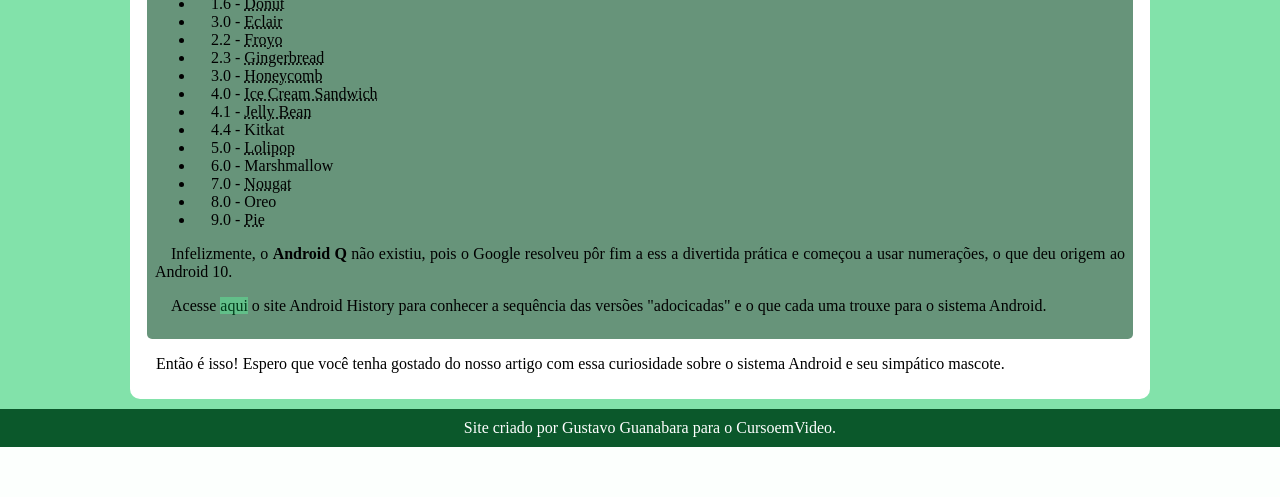
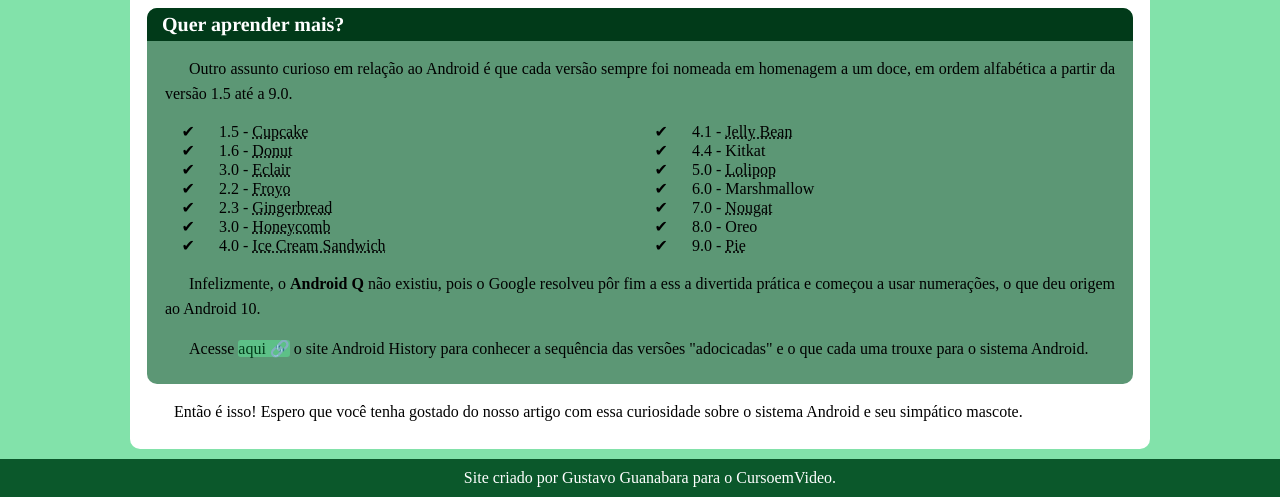
Before and after one commit to Co4g/curso-de-HTML5-E-CSS, a PHP site: page / in a window 1280 px wide. Shown: the part 2556-3053 px from the top of the page. Before the commit the page ends 3003 px from the top, so only its background shows below. Run offline with PHP 8.4, Linux system fonts and the light colour scheme.

Commit message:
desafio 10 finalizado

```diff
--- a/html e css/desafio10/index.html
+++ b/html e css/desafio10/index.html
@@ -11,6 +11,7 @@
     <header>
         <h1>Curiosidades da Tecnologia</h1>
         <p>Tudo aquilo que você sempre quis saber sobre o mundo Tech em um único lugar!</p>
+        <br>
         <nav>
             <a href="#">Home</a>
             <a href="#">Notícias</a>
@@ -46,7 +47,7 @@
         </p>
         <iframe width=100% height="400" src="https://www.youtube.com/embed/l2UDgpLz20M?si=dg_acEW5P9x1c2Q0" title="YouTube video player" frameborder="0" allow="accelerometer; autoplay; clipboard-write; encrypted-media; gyroscope; picture-in-picture; web-share" referrerpolicy="strict-origin-when-cross-origin" allowfullscreen></iframe>
         <div>
-            <h2 id="titulodiv">Quer aprender mais?</h2>
+            <h3>Quer aprender mais?</h3>
             <p>Outro assunto curioso em relação ao Android é que cada versão sempre foi nomeada em homenagem a um doce, em ordem alfabética a partir da versão 1.5 até a 9.0.
             </p>
             <ul class="container">
@@ -66,7 +67,7 @@
                 <li>9.0 - <abbr title="Torta">Pie</abbr></li>
             </ul>
             <p>Infelizmente, o <strong>Android Q</strong> não existiu, pois o Google resolveu pôr fim a ess a divertida prática e começou a usar numerações, o que deu origem ao Android 10.</p>
-            <p>Acesse <a href="#">aqui</a> o site Android History para conhecer a sequência das versões "adocicadas" e o que cada uma trouxe para o sistema Android.</p>
+            <p>Acesse <a class="externo" href="#">aqui</a> o site Android History para conhecer a sequência das versões "adocicadas" e o que cada uma trouxe para o sistema Android.</p>
         </div>
         <p>Então é isso! Espero que você tenha gostado do nosso artigo com essa curiosidade sobre o sistema Android e seu simpático mascote.</p>
     </main>
--- a/html e css/desafio10/style.css
+++ b/html e css/desafio10/style.css
@@ -3,6 +3,7 @@
     font-family: 'Android';
     src: url(fontes/idroid.otf) format('truetype');
 }
+@import url('https://fonts.googleapis.com/css2?family=Bebas+Neue&display=swap');
 
 
 body {
@@ -12,6 +13,9 @@ body {
     margin: 0;
     padding: 0;
 }
+a.externo::after {
+    content: '\00A0\1f517';
+}
 header {
     background-image: linear-gradient(to bottom, #19CE64, #19CE64, #16B357, #0E773A, #0E773A);
     height: auto;
@@ -20,10 +24,19 @@ header {
     padding: 5px;
     text-align: center;
     color: white;
-    font-size: 1em;
+    font-family: "Bebas Neue", sans-serif;
+    height: 175px;
+    font-weight: bolder
 }
 header h1 {
-    font-size: bold;
+    font-size: 2em;
+    text-shadow: 2px 2px 0px #000a0483;
+}
+header p {
+    margin: auto;
+    width: 400px;
+    padding: 10px;
+    text-shadow: 1px 1px 0px #000a0483;
 }
 main h1 {
     color: #0E773A;
@@ -36,7 +49,7 @@ nav a {
     margin: 5px;
     text-decoration: none;
     color: white;
-
+    font-size: 0.8em;
 }
 nav a:hover {
     color: #ffffff;
@@ -47,7 +60,7 @@ nav a:hover {
 main {
     background-color: white;
     color: black;
-    text-indent: 1em;
+    text-indent: 1.5em;
     text-align: justify;
     margin: 0 auto;
     height: auto;
@@ -55,6 +68,11 @@ main {
     max-width: 1000px;
     padding: 10px;
     border-radius: 10px;
+}
+
+main p {
+    margin: 15px 10px;
+    line-height: 25px;
 }
 img {
     width: 100%;
@@ -78,24 +96,33 @@ footer {
 div {
     width: 97%;
     height: auto;
-    background-color: #457c5cd0;
+    background-color: #41865eda;
     padding: 8px;
-    border-radius: 5px;
+    border-radius: 10px;
     margin: 5px auto;
+}
+
+div ul {
+    columns: 2;
+    list-style-type: '\2714';
 }
 div a {
     color: #013a19;
     background-color: #5fe79883;
     text-decoration: none;
+    border-radius: 3px;
 }
 div a:hover {
     color: #000a04;
     text-decoration: underline;
 }
-#titulodiv {
-    background-color: #0B582B;
+div h3 {
+    background-color: #013a19;
     color: white;
-    font-family: 'Times New Roman', Times, serif;
-    padding: 0px;
-    margin: 0;
+    font-family: "Bebas Neue", Times, serif;
+    padding: 5px;
+    margin: -8px -8px 0px -8px;
+    border-radius: 10px 10px 0px 0px;
+    text-indent: 10px;
+    font-size: 20px;
 }
```
